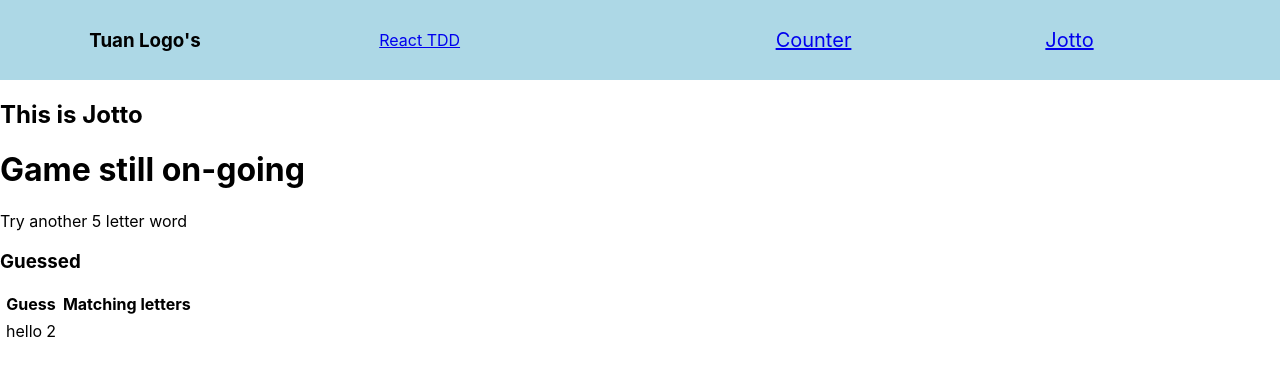
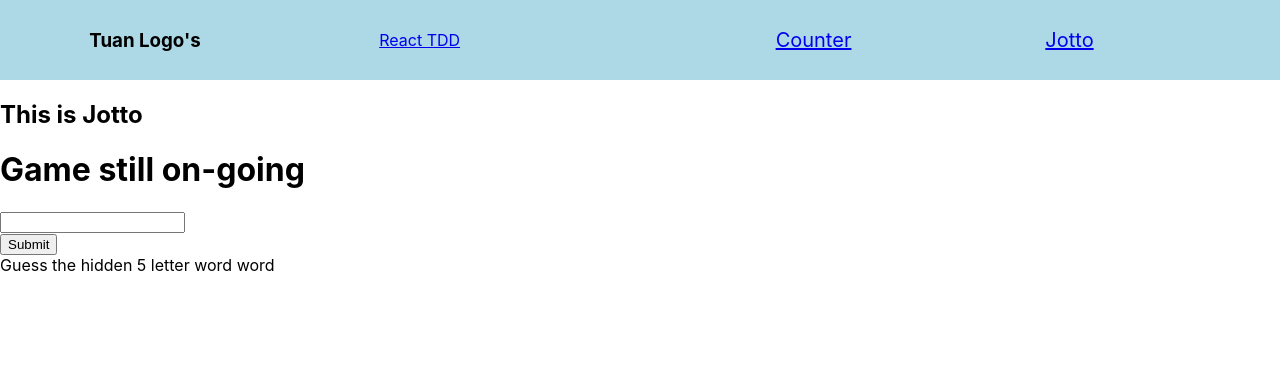
Before and after one commit to TuanNguyen1010/React_tdd, a React app: page /Jotto in a window 1280 px wide. Shown: the top 376 px of the page. Built offline with nearby package versions, Linux system fonts and the light colour scheme.

Commit message:
Add: input form for guessing

```diff
--- /dev/null
+++ b/src/components/form.js
@@ -0,0 +1,18 @@
+import React, { Component } from "react";
+
+class Form extends Component {
+
+render() {
+
+  return(
+    <div data-test='input'>
+      <form>
+      <input type="text" name='name'/>
+      <br></br>
+      <input type="submit" value="Submit"></input>
+      </form>
+      </div>
+  )
+  }}
+
+  export default Form;
--- a/src/components/guessWords.js
+++ b/src/components/guessWords.js
@@ -6,9 +6,10 @@ const GuessWords = (props) => {
 
   if (props.guessedWords.length === 0) {
     content = (
-      <span data-test='guess_instructions'> Guess the word</span>
+      <span data-test='guess_instructions'> Guess the hidden 5 letter word word</span>
     )}
     else {
+      console.log(props.guessedWords.length)
       const guessedWordsRow = props.guessedWords.map((word, index) => (
          <tr data-tes='previous_guess' key={index}>
            <td>{word.guessedWord}</td>
--- a/src/components/jottoContent.js
+++ b/src/components/jottoContent.js
@@ -1,13 +1,15 @@
 import React, {Component} from 'react';
 import GuessWords from './guessWords'
 import Win from './win'
+import Form from './form'
 
 function Jotto() {
     return (
       <div data-test='Jotto-page'>
         <h2> This is Jotto</h2>
         <Win win={false}/>
-        <GuessWords guessedWords={[{guessedWord:'hello', letterMatch:2}]}/>
+        <Form/>
+        <GuessWords guessedWords={[]}/>
       </div>
     );
   }
```
Also changed, not shown: src/helpers/index.js (line endings or trailing spaces).
